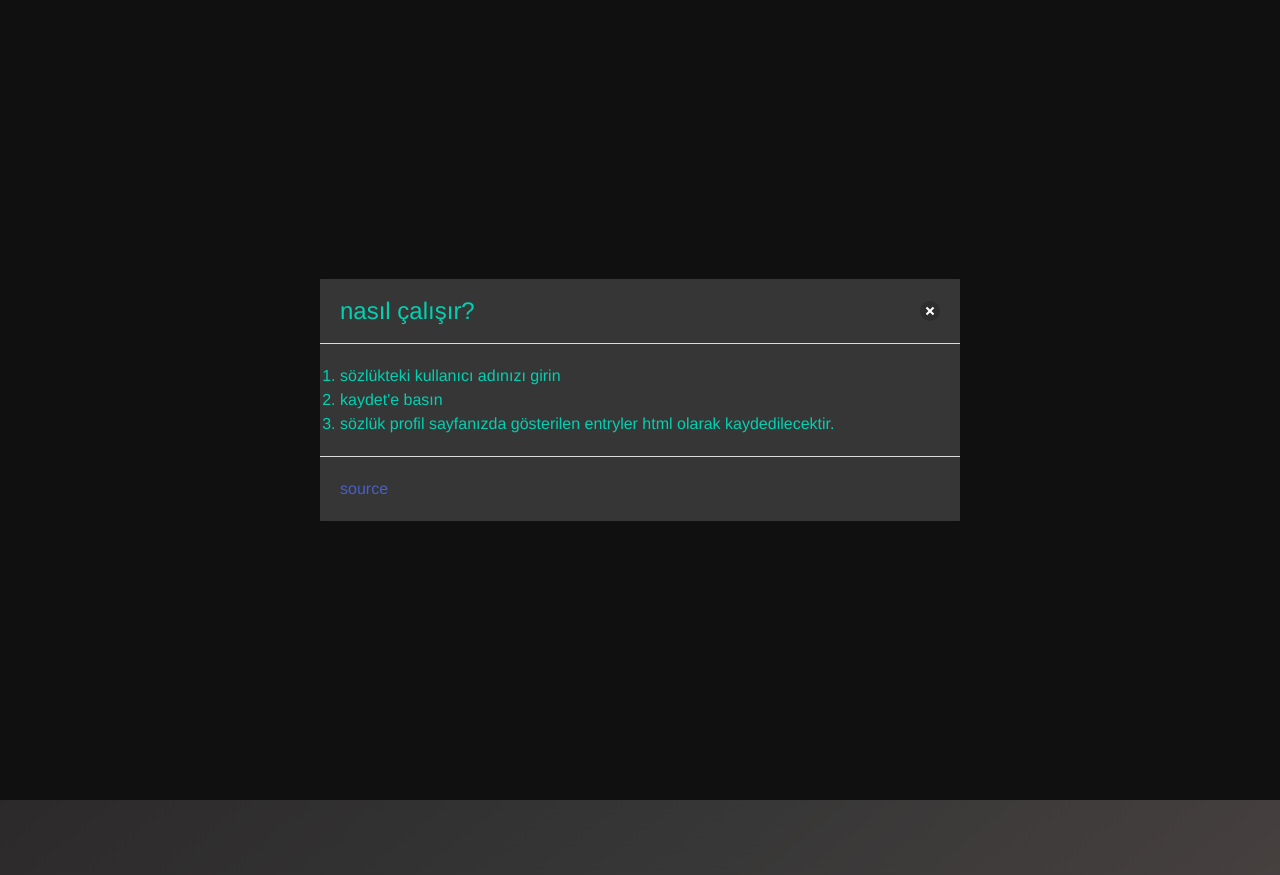
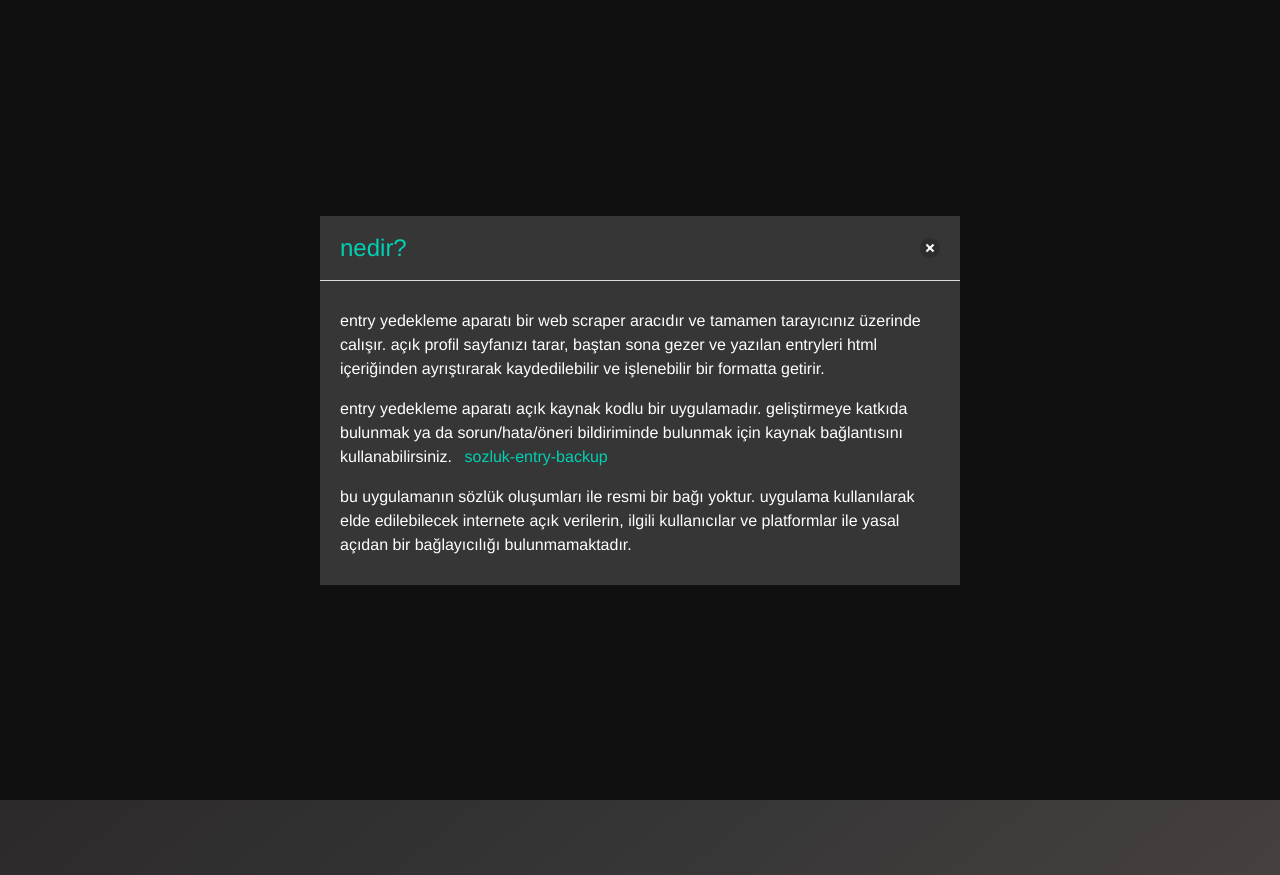
Before and after one commit to ozgend/sozluk-entry-backup, a Vue app: page / in a window 1280 px wide. Both pictures are taken after a click on the link 29 px from the left and 28 px from the top of the page. Built offline with nearby package versions, Linux system fonts and the light colour scheme; the HTML template or start-up script is replaced by a standard one.

Commit message:
info update

```diff
--- a/src/App.vue
+++ b/src/App.vue
@@ -10,7 +10,7 @@
             integrity="sha512-+4zCK9k+qNFUR5X+cKL9EIR+ZOhtIloNl9GIKS57V1MyNsYpYcUrUeQc9vNfzsWfV28IaLL3i96P9sdNyeRssA=="
             crossorigin="anonymous"
         />
-        <InfoBar class=""/>
+        <InfoBar class="noprint" />
         <EntryBackup />
     </div>
 </template>
@@ -41,7 +41,12 @@ body {
     -moz-osx-font-smoothing: grayscale;
     color: #dedede;
 }
+
 @media print {
+    html,
+    body {
+        background-color: #363636 !important;
+    }
     .noprint {
         display: none;
     }
--- a/src/components/InfoBar.vue
+++ b/src/components/InfoBar.vue
@@ -18,34 +18,51 @@
         >
             <div class="modal-background" @click="isInfoVisible = false"></div>
             <div class="modal-card has-background-dark">
-        <header class="modal-card-head has-text-success has-background-dark">
-          <p class="modal-card-title has-text-primary">nasıl çalışır?</p>
+                <header
+                    class="modal-card-head has-text-success has-background-dark"
+                >
+                    <p class="modal-card-title has-text-primary">nedir?</p>
                     <button
                         aria-label="close"
                         class="delete"
                         @click="isInfoVisible = false"
                     ></button>
                 </header>
-        <section class="modal-card-body has-text-primary has-background-dark">
-          <h2></h2>
-          <ol>
-            <li>sözlükteki kullanıcı adınızı girin</li>
-            <li>kaydet'e basın</li>
-            <li>
-              sözlük profil sayfanızda gösterilen entryler html olarak
-              kaydedilecektir.
-            </li>
-          </ol>
-        </section>
-        <footer class="modal-card-foot has-text-primary has-background-dark">
+                <section
+                    class="modal-card-body has-text-primary has-background-dark"
+                >
+                    <p class="has-text-white py-2">
+                        entry yedekleme aparatı bir web scraper aracıdır ve
+                        tamamen tarayıcınız üzerinde calışır. açık profil
+                        sayfanızı tarar, baştan sona gezer ve yazılan entryleri
+                        html içeriğinden ayrıştırarak kaydedilebilir ve
+                        işlenebilir bir formatta getirir.
+                    </p>
+
+                    <p class="has-text-white py-2">
+                        entry yedekleme aparatı açık kaynak kodlu bir
+                        uygulamadır. geliştirmeye katkıda bulunmak ya da
+                        sorun/hata/öneri bildiriminde bulunmak için kaynak
+                        bağlantısını kullanabilirsiniz.
                         <span
                             ><a
                                 href="https://github.com/ozgend/sozluk-entry-backup"
                                 target="_blank"
-              ><i class="fab fa-github"></i> source</a
+                                class="has-text-primary"
+                                ><i class="fab fa-github px-1"></i
+                                >sozluk-entry-backup</a
                             ></span
                         >
-        </footer>
+                    </p>
+
+                    <p class="has-text-white py-2">
+                        bu uygulamanın sözlük oluşumları ile resmi bir bağı
+                        yoktur. uygulama kullanılarak elde edilebilecek
+                        internete açık verilerin, ilgili kullanıcılar ve
+                        platformlar ile yasal açıdan bir bağlayıcılığı
+                        bulunmamaktadır.
+                    </p>
+                </section>
             </div>
         </div>
     </div>
```
Lines whose indentation alone changed are shown as unchanged.
